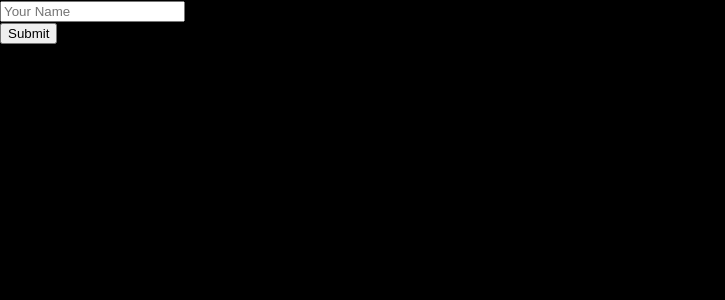
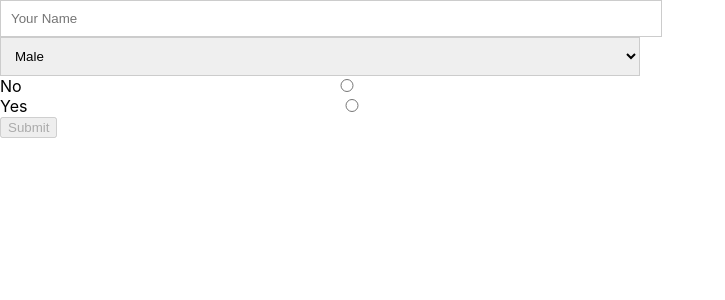
Before and after one commit to apbuckle/FitnessApp2.0, a React (Create React App) app in the folder client/: page /profile in a window 1280 px wide. Shown: the top 300 px of the page, without its empty margins (0-725 px from the left). Built offline with nearby package versions, Linux system fonts and the light colour scheme.

Commit message:
components for the various form fields, completed the intial form

```diff
--- a/client/src/App.js
+++ b/client/src/App.js
@@ -6,6 +6,7 @@ import ExercisePage from './components/ExercisePage';
 import LandingPage from './components/LandingPage';
 import SingleExercisePage from './components/SingleExercisePage';
 import Profile from './components/Profile';
+
 
 
 class App extends Component {
--- a/client/src/TextInput.js
+++ /dev/null
@@ -1,13 +0,0 @@
-import React from 'react'
-
-const TextInput = (props) => {
-    return (
-      <div className="form-group">
-
-        <input type="text" className="form-control" {...props} />
-
-      </div>
-    );
-  }
-
-  export default TextInput;
--- /dev/null
+++ b/client/src/components/App.css
@@ -0,0 +1,9 @@
+.form-control {
+  width: 50%;
+  border: 1px solid #ccc;
+  padding: 10px;
+}
+
+.control-error {
+  border: 1px solid red;
+}
--- a/client/src/components/Profile.js
+++ b/client/src/components/Profile.js
@@ -1,13 +1,16 @@
 import React, { Component } from 'react'
+import './App.css'
 import { Link } from 'react-router-dom'
 import axios from 'axios'
 import styled from 'styled-components'
-import TextInput from '../TextInput'
-import validate from '../Validator'
+import TextInput from './TextInput'
+import validate from './Validator'
+import Select from './SelectOption'
+import Radio from './Radio'
 
 
 const StyledBody = styled.div`
-  background-color: black;
+  /* background-color: black; */
   min-height: 100vh;
   max-width: 100%;
 `
@@ -70,17 +73,41 @@ const StyledHeader = styled.div`
 
 export default class Profile extends Component {
     state = {
+        formIsValid: false,
         formControls: {
             name: {
                 value:'',
                 placeholder:'Your Name',
                 valid: false,
-                touched: false,
                 validationRules: {
                     minLength: 3,
                     isRequired: true
-                }
-
+                },
+                touched: false
+            },
+            gender: {
+                value: '',
+                placeholder: 'Your Gender',
+                valid: false,
+                touched: false,
+                validationRules: {
+                    isRequired: true,
+                },
+                options: [
+                    {value: 'male', displayValue: 'Male'},
+                    {value: 'female', displayValue: 'Female'}
+                ]
+            },
+            my_radio: {
+                value: '',
+                placeholder: 'Do you even lift?',
+                valid: false,
+                touched: false,
+                validationRules: {},
+                options: [
+                    {value: 0, displayValue: 'No'},
+                    {value: 1, displayValue: 'Yes'}
+                ]
             }
     }
 }
@@ -101,15 +128,26 @@ export default class Profile extends Component {
 
         updatedControls[name] = updatedFormElement
 
+        let formIsValid = true;
+        for (let inputIdentifier in updatedControls) {
+          formIsValid = updatedControls[inputIdentifier].valid && formIsValid;
+
+        }
+
         this.setState({
-            formControls: updatedControls
+            formControls: updatedControls,
+            formIsValid: formIsValid
 
         })
     }
 
     formSubmitHandler = () => {
-        console.dir(this.state.formControls)
+        const formData = {};
+	for (let formElementId in this.state.formControls) {
+	    formData[formElementId] = this.state.formControls[formElementId].value;
     }
+}
+
 
   render() {
     return (
@@ -128,8 +166,25 @@ export default class Profile extends Component {
                 touched={this.state.formControls.name.touched}
                 valid={this.state.formControls.name.valid}
                  />
+                           <Select name="gender"
+                  value={this.state.formControls.gender.value}
+                  onChange={this.changeHandler}
+                  options={this.state.formControls.gender.options}
+                  touched={this.state.formControls.gender.touched}
+                  valid={this.state.formControls.gender.valid}
+          />
+ <Radio name="my_radio"
+            value={this.state.formControls.my_radio.value}
+            onChange={this.changeHandler}
+            options={this.state.formControls.my_radio.options}
+            touched={this.state.formControls.my_radio.touched}
+            valid={this.state.formControls.my_radio.valid}
+          />
 
-                <button onClick={this.formSubmitHandler}> Submit </button>
+                <button onClick={this.formSubmitHandler}
+                        disabled={!this.state.formIsValid}>
+                        Submit
+                </button>
 
 
 
--- /dev/null
+++ b/client/src/components/Radio.js
@@ -0,0 +1,30 @@
+import React from 'react';
+
+const Radio = props => {
+
+    let formControl = "form-control";
+
+    if (props.touched && !props.valid) {
+        formControl = 'form-control control-error';
+    }
+
+    return (
+        <div className="form-group">
+
+            {props.options.map(option => (
+                <div className="form-group" key={option.value}>
+                    <label>{option.displayValue}</label>
+                    <input type="radio"
+                        name={props.name}
+                        value={option.value}
+                        onChange={props.onChange}
+                        className={formControl}
+                    />
+                </div>
+            ))}
+
+        </div>
+    );
+}
+
+export default Radio;
--- /dev/null
+++ b/client/src/components/SelectOption.js
@@ -0,0 +1,24 @@
+import React from 'react';
+
+const Select = props => {
+
+    let formControl = "form-control";
+
+    if (props.touched && !props.valid) {
+        formControl = 'form-control control-error';
+    }
+
+    return (
+        <div className="form-group">
+            <select className={formControl} value={props.value} onChange={props.onChange} name={props.name}>
+              {props.options.map(option => (
+                <option value={option.value}>
+                  {option.displayValue}
+                </option>
+              ))}
+            </select>
+        </div>
+    );
+}
+
+export default Select;
--- /dev/null
+++ b/client/src/components/TextInput.js
@@ -0,0 +1,19 @@
+import React from 'react';
+
+
+const TextInput = props => {
+
+    let formControl = "form-control";
+
+    if (props.touched && !props.valid) {
+        formControl = 'form-control control-error';
+    }
+
+    return (
+        <div className="form-group">
+            <input type="text" className={formControl} {...props} />
+        </div>
+    );
+}
+
+export default TextInput;
```
Also changed, not shown: client/src/App.css (deleted, +0 -32 lines), client/src/components/Validator.js (renamed from client/src/Validator.js).
